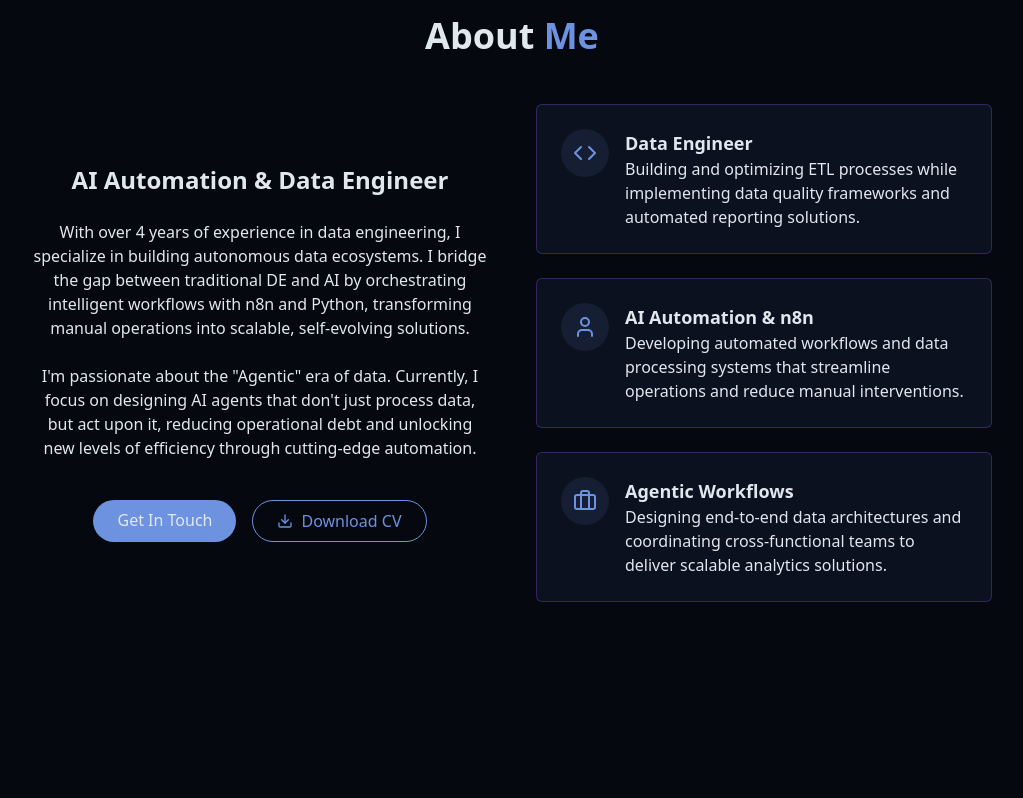
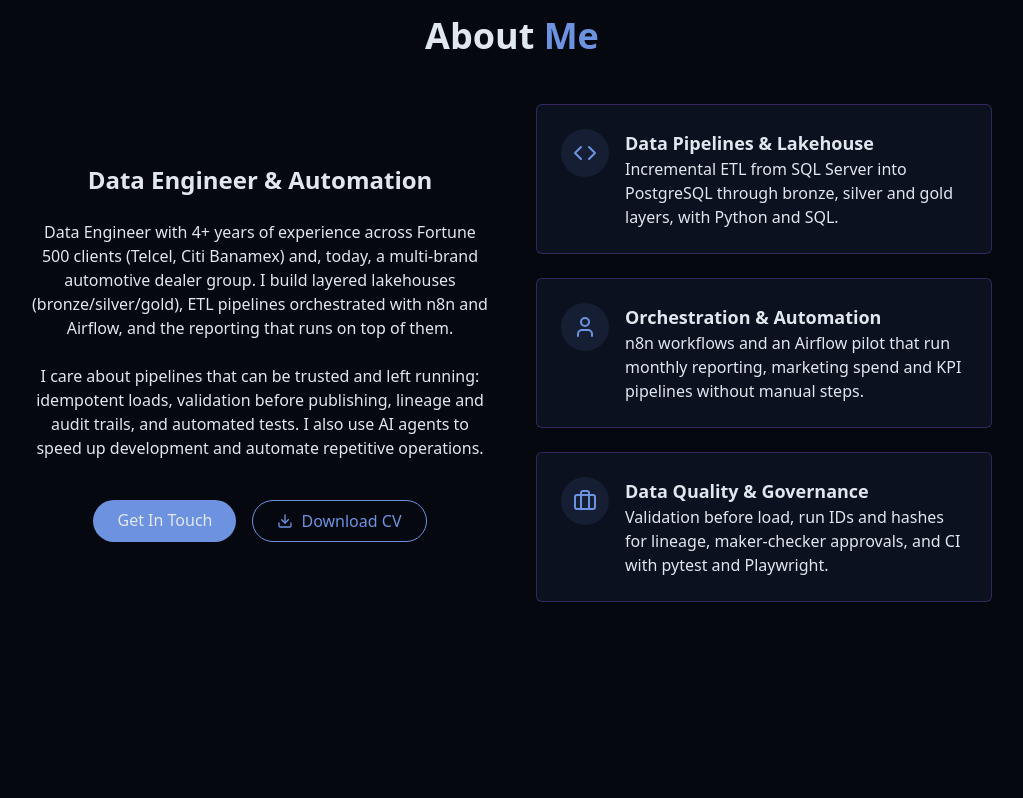
Before and after one commit to Daniel-jcVv/portfolio-web, a React (Vite) app: page / in a window 1280 px wide. Shown: the part 880-1678 px from the top of the page, without its empty margins (128-1151 px from the left). Built offline with nearby package versions, Linux system fonts and the light colour scheme.

Commit message:
fix: theme toggle position, PySpark level and About section copy

```diff
--- a/src/components/AboutSection.jsx
+++ b/src/components/AboutSection.jsx
@@ -30,17 +30,18 @@ export const AboutSection = () => {
         <div className="grid grid-cols-1 md:grid-cols-2 gap-12 items-center">
           <div className="space-y-6">
             <h3 className="text-2xl font-semibold">
-              AI Automation & Data Engineer
+              Data Engineer & Automation
             </h3>
 
             <p className="text-muted-foreground">
-              With over 4 years of experience in data engineering, I specialize in building autonomous data ecosystems.
-              I bridge the gap between traditional DE and AI by orchestrating intelligent workflows with n8n and Python,
-              transforming manual operations into scalable, self-evolving solutions.
+              Data Engineer with 4+ years of experience across Fortune 500 clients (Telcel, Citi Banamex) and,
+              today, a multi-brand automotive dealer group. I build layered lakehouses (bronze/silver/gold),
+              ETL pipelines orchestrated with n8n and Airflow, and the reporting that runs on top of them.
             </p>
             <p className="text-muted-foreground">
-              I'm passionate about the "Agentic" era of data. Currently, I focus on designing AI agents that don't just process data,
-              but act upon it, reducing operational debt and unlocking new levels of efficiency through cutting-edge automation.
+              I care about pipelines that can be trusted and left running: idempotent loads, validation before
+              publishing, lineage and audit trails, and automated tests. I also use AI agents to speed up
+              development and automate repetitive operations.
             </p>
 
             <div className="flex flex-col sm:flex-row gap-4 pt-4 justify-center">
@@ -67,10 +68,10 @@ export const AboutSection = () => {
                   <Code className="h-6 w-6 text-primary" />
                 </div>
                 <div className="text-left">
-                  <h4 className="font-semibold text-lg"> Data Engineer</h4>
+                  <h4 className="font-semibold text-lg">Data Pipelines & Lakehouse</h4>
                   <p className="text-muted-foreground">
-                    Building and optimizing ETL processes while implementing
-                    data quality frameworks and automated reporting solutions.
+                    Incremental ETL from SQL Server into PostgreSQL through
+                    bronze, silver and gold layers, with Python and SQL.
                   </p>
                 </div>
               </div>
@@ -81,10 +82,10 @@ export const AboutSection = () => {
                   <User className="h-6 w-6 text-primary" />
                 </div>
                 <div className="text-left">
-                  <h4 className="font-semibold text-lg">AI Automation & n8n</h4>
+                  <h4 className="font-semibold text-lg">Orchestration & Automation</h4>
                   <p className="text-muted-foreground">
-                    Developing automated workflows and data processing systems
-                    that streamline operations and reduce manual interventions.
+                    n8n workflows and an Airflow pilot that run monthly reporting,
+                    marketing spend and KPI pipelines without manual steps.
                   </p>
                 </div>
               </div>
@@ -96,10 +97,10 @@ export const AboutSection = () => {
                 </div>
 
                 <div className="text-left">
-                  <h4 className="font-semibold text-lg">Agentic Workflows</h4>
+                  <h4 className="font-semibold text-lg">Data Quality & Governance</h4>
                   <p className="text-muted-foreground">
-                    Designing end-to-end data architectures and coordinating
-                    cross-functional teams to deliver scalable analytics solutions.
+                    Validation before load, run IDs and hashes for lineage,
+                    maker-checker approvals, and CI with pytest and Playwright.
                   </p>
                 </div>
               </div>
--- a/src/components/SkillsSection.jsx
+++ b/src/components/SkillsSection.jsx
@@ -11,7 +11,7 @@ const skills = [
   // Data Engineering & Backend
   { name: "SQL & Architecture", category: "etl", level: "proficient", description: "Medallion Architecture (Bronze/Silver/Gold), Advanced T-SQL, and efficient schema design" },
   { name: "Databricks", category: "etl", level: "proficient", description: "Unified Lakehouse platform, Spark notebooks, and automated Delta Lake transformations" },
-  { name: "PySpark", category: "etl", level: "proficient", description: "Distributed processing and high-volume data transformations" },
+  { name: "PySpark", category: "etl", level: "developing", description: "Distributed processing and high-volume data transformations" },
   { name: "PostgreSQL", category: "etl", level: "proficient", description: "Layered lakehouse serving, schema design and audit tables" },
   { name: "dbt", category: "etl", level: "developing", description: "SQL transformations, tests and documentation" },
   { name: "Google Apps Script", category: "automation", level: "experienced", description: "Capture forms and Sheets automation with end-to-end tests" },
--- a/src/components/ThemeToggle.jsx
+++ b/src/components/ThemeToggle.jsx
@@ -34,7 +34,7 @@ export const ThemeToggle = () => {
 		<button
 			onClick={toggleTheme}
 			className={cn(
-				"fixed max-sm:hidden top-5 rigth-5 z-50 p-2 rounded-full transition-colors duration-300",
+				"fixed max-sm:hidden top-5 right-5 z-50 p-2 rounded-full transition-colors duration-300",
 				"focus:outline-hidden"
 			)}
 		>
```
